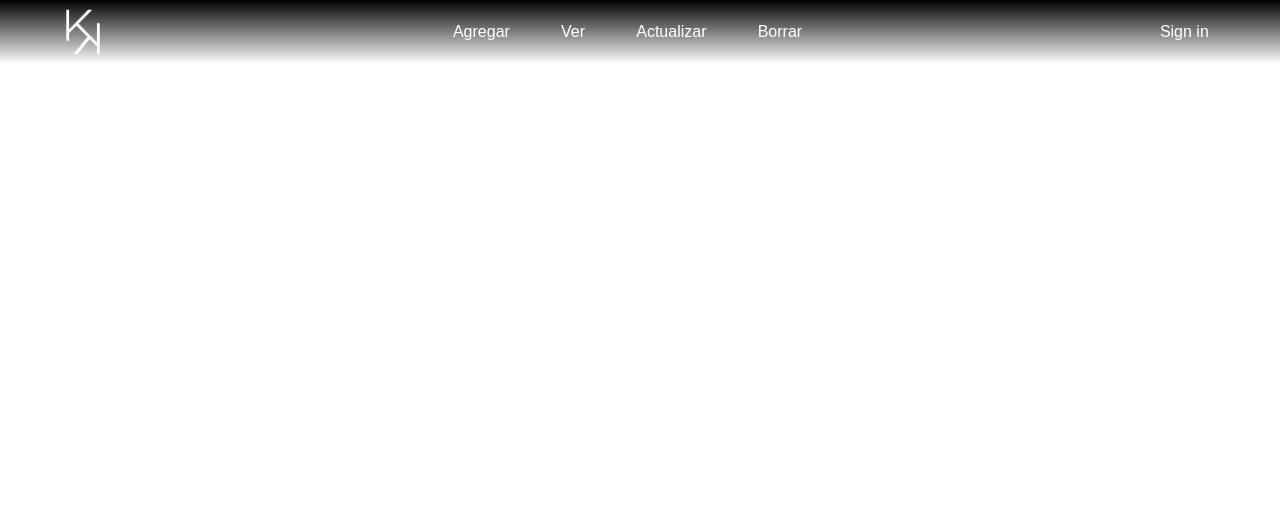
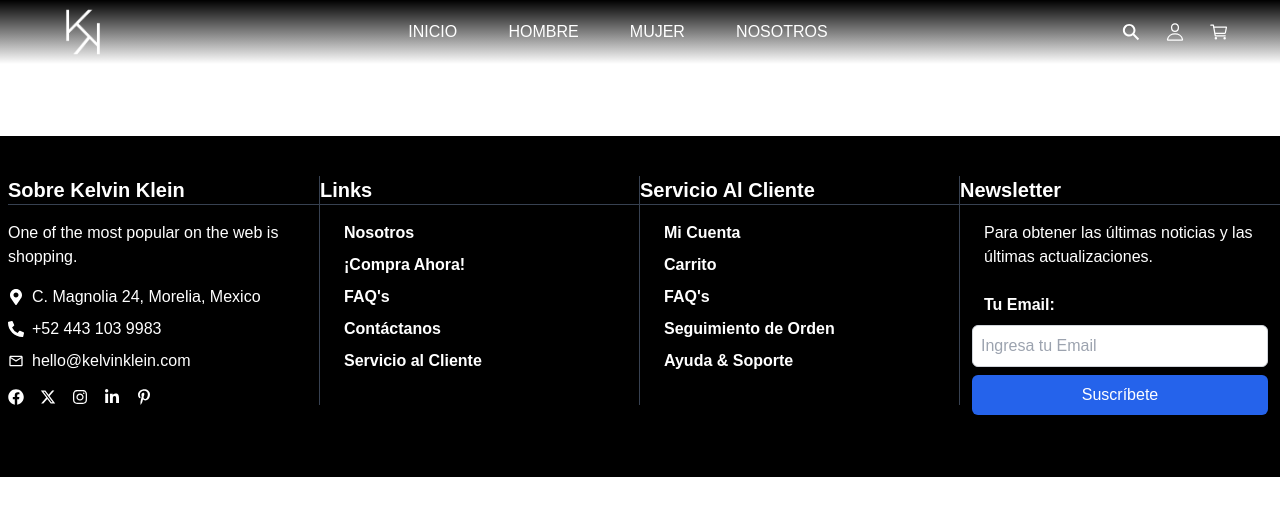
Before and after one commit to Pxnque/kevinklein, a Next.js app: page / in a window 1280 px wide. Shown: the top 516 px of the page. Built offline with nearby package versions, Linux system fonts and the light colour scheme.

Commit message:
added footer to project, missing links tags

```diff
--- a/src/app/components/Footer/Footer.tsx
+++ b/src/app/components/Footer/Footer.tsx
@@ -1,8 +1,98 @@
 import React from 'react'
+import { FaMapMarkerAlt } from "react-icons/fa";
+import { FaPhoneAlt } from "react-icons/fa";
+import { MdMailOutline } from "react-icons/md";
+import { FaFacebook } from "react-icons/fa";
+import { FaXTwitter } from "react-icons/fa6";
+import { FaInstagram } from "react-icons/fa";
+import { FaLinkedinIn } from "react-icons/fa";
+import { FaPinterestP } from "react-icons/fa";
+
+
+
 
 const Footer = () => {
   return (
-    <div>yeah</div>
+    <>
+
+    <div className="bg-black text-white py-10 font-montserrat">
+  <div className="max-w-7xl mx-auto flex flex-wrap justify-around">
+
+
+    <div className="w-full sm:w-1/2 md:w-1/4 mb-8 border-r border-gray-700 pl-2">
+      <h3 className="text-xl font-bold mb-4 border-b border-gray-700">Sobre Kelvin Klein</h3>
+      <p className="mb-4">One of the most popular on the web is shopping.</p>
+      <p className="mb-2 flex items-center">
+        <FaMapMarkerAlt/><span className="ml-2">C. Magnolia 24, Morelia, Mexico</span>
+      </p>
+      <p className="mb-2 flex items-center">
+        <FaPhoneAlt/><span className="ml-2">+52 443 103 9983</span>
+      </p>
+      <p className="mb-4 flex items-center">
+        <MdMailOutline/> <a href="mailto:hello@kelvinklein.com" className="ml-2 hover:text-gray-400">hello@kelvinklein.com</a>
+      </p>
+      <div className="flex space-x-4">
+        <a href="#" className="hover:text-gray-400">
+            <FaFacebook/>
+        </a>
+        <a href="#" className="hover:text-gray-400">
+          <FaXTwitter/>
+        </a>
+        <a href="#" className="hover:text-gray-400">
+          <FaInstagram/>
+        </a>
+        <a href="#" className="hover:text-gray-400">
+          <FaLinkedinIn/>
+        </a>
+        <a href="#" className="hover:text-gray-400">
+          <FaPinterestP/>
+        </a>
+      </div>
+    </div>
+
+
+    <div className="w-full sm:w-1/2 md:w-1/4 mb-8 border-r border-gray-700">
+      <h3 className="text-xl font-bold mb-4 border-b border-gray-700">Links</h3>
+      <ul className="space-y-2 pl-6">
+        <li><a href="#" className="hover:text-gray-400 font-bold">Nosotros</a></li>
+        <li><a href="#" className="hover:text-gray-400 font-bold">¡Compra Ahora!</a></li>
+        <li><a href="#" className="hover:text-gray-400 font-bold">FAQ's</a></li>
+        <li><a href="#" className="hover:text-gray-400 font-bold">Contáctanos</a></li>
+        <li><a href="#" className="hover:text-gray-400 font-bold">Servicio al Cliente</a></li>
+      </ul>
+    </div>
+
+
+    <div className="w-full sm:w-1/2 md:w-1/4 mb-8 border-r border-gray-700 ">
+      <h3 className="text-xl font-bold mb-4 border-b border-gray-700">Servicio Al Cliente</h3>
+      <ul className="space-y-2 pl-6">
+        <li><a href="#" className="hover:text-gray-400 font-bold">Mi Cuenta</a></li>
+        <li><a href="#" className="hover:text-gray-400 font-bold">Carrito</a></li>
+        <li><a href="#" className="hover:text-gray-400 font-bold">FAQ's</a></li>
+        <li><a href="#" className="hover:text-gray-400 font-bold">Seguimiento de Orden</a></li>
+        <li><a href="#" className="hover:text-gray-400 font-bold">Ayuda & Soporte</a></li>
+      </ul>
+    </div>
+
+
+    <div className="w-full sm:w-1/2 md:w-1/4">
+      <h3 className="text-xl font-bold mb-4 border-b border-gray-700">Newsletter</h3>
+      <p className="mb-4 pl-6">Para obtener las últimas noticias y las últimas actualizaciones.</p>
+      <p className='font-bold py-2 pl-6'>Tu Email: </p>
+      <form className="flex flex-col space-y-2 px-3">
+        <input type="email" placeholder="Ingresa tu Email"
+               className="p-2 rounded-md border border-gray-300 focus:outline-none focus:ring-2 focus:ring-blue-500"/>
+        <button type="submit"
+                className="bg-blue-600 text-white py-2 rounded-md hover:bg-blue-700 transition">
+          Suscríbete
+        </button>
+      </form>
+    </div>
+
+  </div>
+</div>
+
+    </>
   )
 }
 
--- a/src/app/components/Navbar/Navbar.tsx
+++ b/src/app/components/Navbar/Navbar.tsx
@@ -2,6 +2,9 @@ import Image from 'next/image'
 import Link from 'next/link'
 import React from 'react'
 import ImagenLogin from '@/app/public/img/logo.png';
+import { IoPersonOutline } from "react-icons/io5";
+import { IoSearchSharp } from "react-icons/io5";
+import { IoCartOutline } from "react-icons/io5";
 const Navbar = () => {
   return (
     <>
@@ -13,24 +16,26 @@ const Navbar = () => {
             </div>
             <div
                 className="nav-links duration-500 md:static absolute md:min-h-fit min-h-[60vh] left-0 top-[-100%] md:w-auto  w-full flex items-center px-5">
-                <ul className="text-white flex md:flex-row flex-col md:items-center md:gap-[4vw] gap-8">
+                <ul className="text-white flex md:flex-row flex-col md:items-center md:gap-[4vw] gap-8 font-montserrat">
                     <li>
-                        <a className="hover:text-gray-500" href="#">Agregar</a>
+                        <a className="hover:text-gray-200" href="#">INICIO</a>
                     </li>
                     <li>
-                        <a className="hover:text-gray-500" href="#">Ver</a>
+                        <a className="hover:text-gray-200" href="#">HOMBRE</a>
                     </li>
                     <li>
-                        <a className="hover:text-gray-500" href="#">Actualizar</a>
+                        <a className="hover:text-gray-200" href="#">MUJER</a>
                     </li>
                     <li>
-                        <a className="hover:text-gray-500" href="#">Borrar</a>
+                        <a className="hover:text-gray-200" href="#">NOSOTROS</a>
                     </li>
 
                 </ul>
             </div>
             <div className="flex items-center gap-6">
-                <button className=" text-white px-5 py-2 rounded-full hover:bg-[#87acec]">Sign in</button>
+                <IoSearchSharp size={20} className='text-white'/>
+                <IoPersonOutline size={20} className='text-white'/>
+                <IoCartOutline size={20} className='text-white'/>
 
             </div>
             </nav>
--- a/src/app/page.tsx
+++ b/src/app/page.tsx
@@ -1,8 +1,15 @@
 import Image from "next/image";
 import Navbar from "./components/Navbar/Navbar";
+import Footer from "./components/Footer/Footer";
 
 export default function Home() {
   return (
+    <>
     <Navbar/>
+      <br/>
+      <br/>
+      <br/>
+      <Footer/>
+    </>
   );
 }
--- a/tailwind.config.ts
+++ b/tailwind.config.ts
@@ -8,6 +8,9 @@ const config: Config = {
   ],
   theme: {
     extend: {
+      fontFamily: {
+        montserrat: ["Montserrat", "sans-serif"],
+      },
       colors: {
         background: "var(--background)",
         foreground: "var(--foreground)",
```
